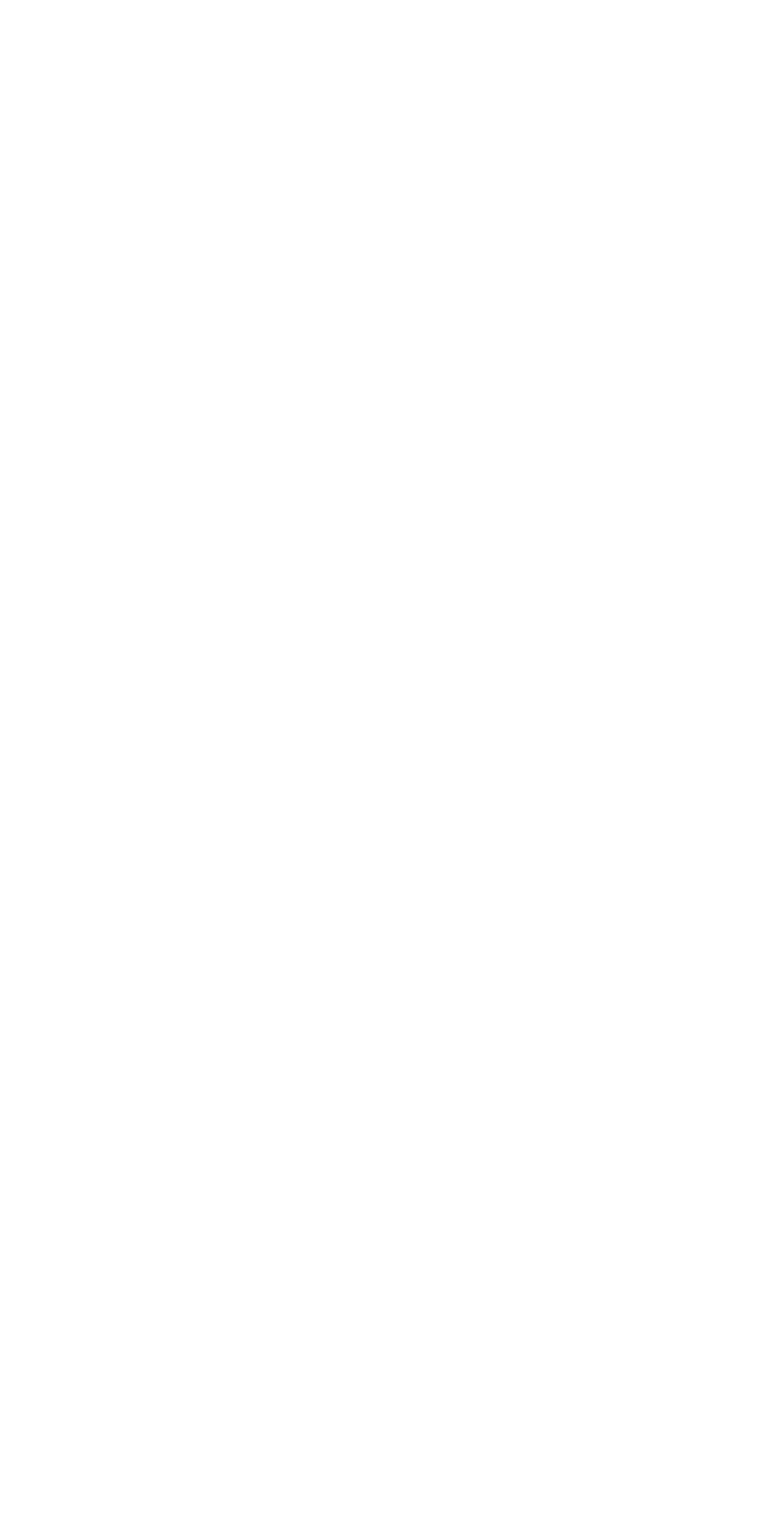
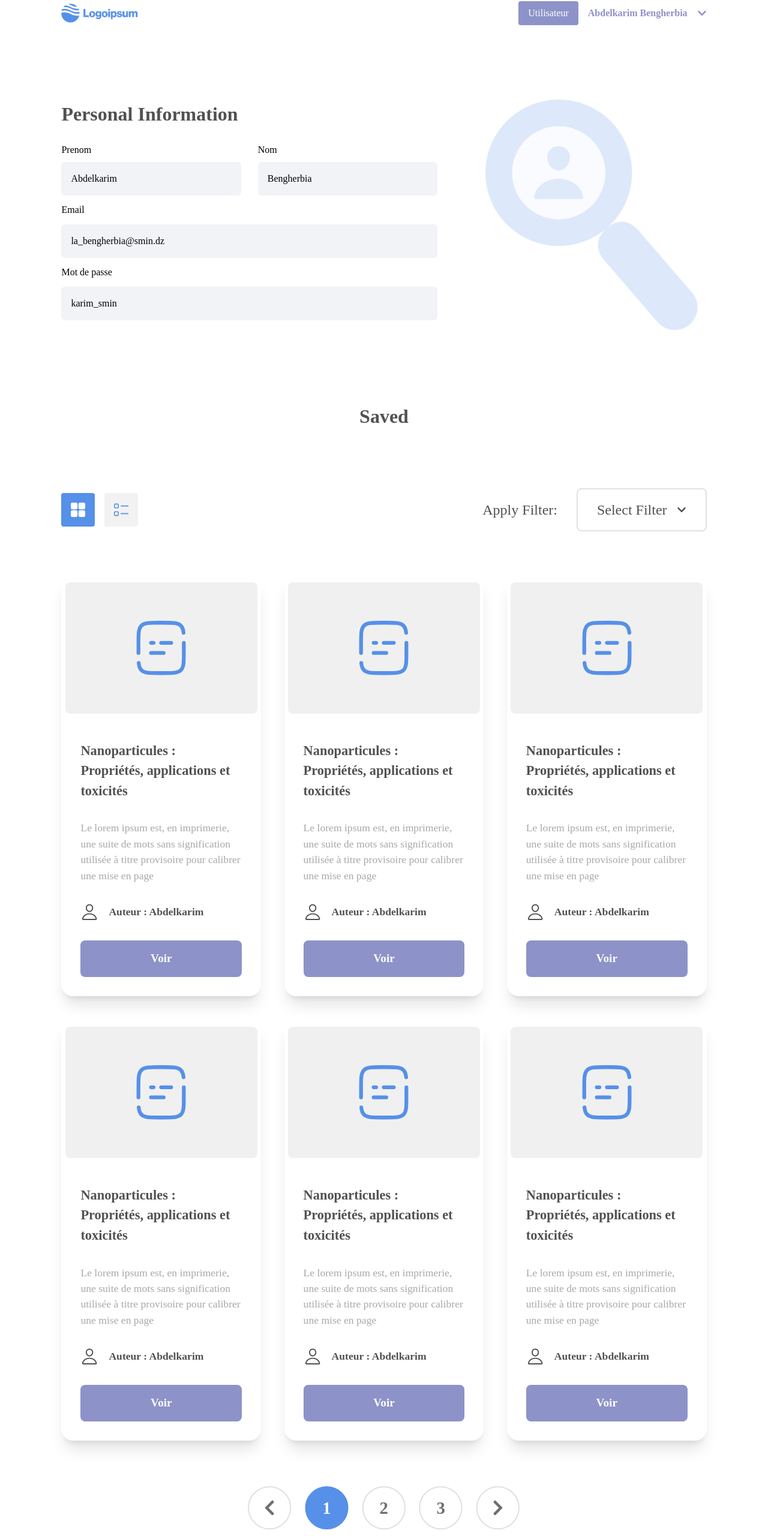
Before and after one commit to CS-ISE-Project/front-end, a React (Create React App) app: page /user/profile in a window 1280 px wide. Before the commit this address had no page. Shown: the part 34-2600 px from the top of the page at 60% size. Before the commit the page ends 800 px from the top, so only its background shows below. Built offline with nearby package versions, Linux system fonts and the light colour scheme.

Commit message:
finishing the profile page and waiting karim to review it

```diff
--- a/src/App.js
+++ b/src/App.js
@@ -9,6 +9,7 @@ import UserLayout from "./Components/Pages/User/Layout/UserLayout";
 import Search from "./Components/Pages/User/Pages/Search";
 import Results from "./Components/Pages/User/Pages/Results";
 import ArticleDetails from "./Components/Pages/User/Pages/ArticleDetails";
+import UserProfile from "./Components/Pages/User/Pages/UserProfile";
 
 export default function App() {
   const AdminContext = createContext(1);
@@ -45,6 +46,7 @@ export default function App() {
             <Route index element={<Search />} />
             <Route element={<Results />} path="results" />
             <Route element={<ArticleDetails />} path="article" />
+            <Route element={<UserProfile />} path="profile" />
             {/* User routes */}
           </Route>
         )}
--- /dev/null
+++ b/src/Components/Pages/User/Pages/UserProfile.js
@@ -0,0 +1,184 @@
+import React, { useState } from "react";
+import { FaChevronDown, FaChevronLeft, FaChevronRight } from "react-icons/fa";
+import Article from "./Article";
+const UserProfile = () => {
+
+  const prenom ="Abdelkarim" ;
+  const nom ="Bengherbia" ;
+  const email ="la_bengherbia@smin.dz" ;
+  const password ="karim_smin" ;
+  const [carousel, setCarousel] = useState(1);
+  const [Pagination, setPagination] = useState(1);
+
+  return (
+    <div className="flex flex-col w-[84vw] lg:gap-[72px] md:my-[200px] my-[160px]">
+
+      <div className="flex flex-col lg:flex-row justify-between md:gap-20">
+
+        <div className="lg:order-last mb-[4vh] flex justify-center items-center">
+            <img className="h-[26vh] md:h-[30vh] lg:h-[50vh] xl:h-[55vh]  " src="/profileImage.png" alt="f"/>
+        </div>
+
+        <div className="flex flex-1 lg:max-w-2xl flex-col">
+              <h2 className="lg:text-[2rem] text-[1.7rem] mb-[3vh] text-Typo font-extrabold">
+              Personal Information
+              </h2>
+              <div className="flex flex-col gap-3">
+                 <div className="flex justify-between  gap-5  sm:gap-7">
+                  <div className="flex flex-col w-1/2 gap-2 ">
+                    <label className="">Prenom</label>
+                    <div className=" rounded-md text-black  bg-[#F2F3F6] w-full p-3 md:p-4">{prenom}</div>
+                  </div>
+                  <div className="flex flex-col w-1/2 gap-2">
+                  <label className="">Nom</label>
+                  <div className="rounded-md text-black bg-[#F2F3F6] w-full  p-3 md:p-4">{nom}</div>
+                    </div>
+                  </div>
+                  <label>Email</label>
+                      <div className="rounded-md text-black  bg-[#F2F3F6]  p-3 md:p-4">{email}</div>
+                  <label>Mot de passe</label>
+                  <div className="rounded-md text-black  bg-[#F2F3F6] p-3 md:p-4">{password}</div>
+              </div>
+
+        </div>
+      </div>
+
+      <div className="lg:text-[2rem] text-[1.7rem] mb-[3vh] text-Typo font-extrabold text-center mt-[3vh] lg:mt-0">
+          Saved
+      </div>
+      <div className="w-[100%] flex items-center justify-between">
+        <div className="flex gap-4">
+          <button
+            className={`${
+              carousel
+                ? "rounded-[4px] md:h-[56px] h-[40px] md:w-[56px] w-[40px] flex items-center justify-center bg-Blue66"
+                : "rounded-[4px] md:h-[56px] h-[40px] md:w-[56px] w-[40px] flex items-center justify-center bg-[#F2F2F2]"
+            }`}
+            onClick={() => {
+              setCarousel(1);
+            }}
+          >
+            {carousel ? (
+              <img
+                src="/carouselw.svg"
+                alt="carousel"
+                className="max-w-[70%]"
+              />
+            ) : (
+              <img src="/carousel.svg" alt="carousel" className="max-w-[70%]" />
+            )}
+          </button>
+          <button
+            className={`${
+              !carousel
+                ? "rounded-[4px] md:h-[56px] h-[40px] md:w-[56px] w-[40px] flex items-center justify-center bg-Blue66 "
+                : "rounded-[4px] md:h-[56px] h-[40px] md:w-[56px] w-[40px] flex items-center justify-center bg-[#F2F2F2]"
+            }`}
+            onClick={() => {
+              setCarousel(0);
+            }}
+          >
+            {!carousel ? (
+              <img src="/listw.svg" alt="carousel" className="max-w-[70%]" />
+            ) : (
+              <img src="/list.svg" alt="carousel" className="max-w-[70%]" />
+            )}
+          </button>
+        </div>
+        <div className="flex items-center lg:gap-8 gap-4">
+          <p className="text-Typo lg:text-[1.5rem] md:text-[1.3rem] text-[1rem]">
+            Apply Filter:
+          </p>
+          <div className="text-Typo border-2 rounded-[8px] border-[#DEE2E6] flex items-center py-4 px-8 gap-4">
+            <p className="lg:text-[1.5rem] md:text-[1.3rem] text-[1rem]">
+              Select Filter
+            </p>
+            <FaChevronDown />
+          </div>
+        </div>
+      </div>
+
+      {carousel ? (
+        <div className="grid lg:grid-cols-3 md:grid-cols-2 grid-cols-1 gap-[3vw]">
+          <Article carousel={carousel} />
+          <Article carousel={carousel} />
+          <Article carousel={carousel} />
+          <Article carousel={carousel} />
+          <Article carousel={carousel} />
+          <Article carousel={carousel} />
+        </div>
+      ) : (
+        <div className="flex flex-col gap-[3vw]">
+          <Article carousel={carousel} />
+          <Article carousel={carousel} />
+          <Article carousel={carousel} />
+          <Article carousel={carousel} />
+          <Article carousel={carousel} />
+          <Article carousel={carousel} />
+        </div>
+      )}
+
+      <div className="lg:scale-1 md:scale-[0.9] scale-[0.8] flex gap-[0.7vw] gap-[2vw] justify-center items-center desktop15:mt-[-400px] cursor-pointer">
+        <div
+          className="flex items-center justify-center border-2 border-[#DDDDDD] rounded-full w-20 h-20 text-[#6F6F6F] text-[2rem]"
+          onClick={() => {
+            if (Pagination !== 1) {
+              setPagination(Pagination - 1);
+            }
+          }}
+        >
+          <FaChevronLeft />
+        </div>
+        <div
+          className={`${
+            Pagination === 1
+              ? "flex items-center justify-center border-2 border-Blue66 rounded-full w-20 h-20 text-white bg-Blue66 text-[2rem] font-bold "
+              : "flex items-center justify-center border-2 border-[#DDDDDD] rounded-full w-20 h-20 text-[#6F6F6F] text-[2rem] font-bold cursor-pointer"
+          }`}
+          onClick={() => {
+            setPagination(1);
+          }}
+        >
+          1
+        </div>
+        <div
+          className={`${
+            Pagination === 2
+              ? "flex items-center justify-center border-2 border-Blue66 rounded-full w-20 h-20 text-white bg-Blue66 text-[2rem] font-bold"
+              : "flex items-center justify-center border-2 border-[#DDDDDD] rounded-full w-20 h-20 text-[#6F6F6F] text-[2rem] font-bold cursor-pointer"
+          }`}
+          onClick={() => {
+            setPagination(2);
+          }}
+        >
+          2
+        </div>
+        <div
+          className={`${
+            Pagination === 3
+              ? "flex items-center justify-center border-2 border-Blue66 rounded-full w-20 h-20 text-white bg-Blue66 text-[2rem] font-bold"
+              : "flex items-center justify-center border-2 border-[#DDDDDD] rounded-full w-20 h-20 text-[#6F6F6F] text-[2rem] font-bold cursor-pointer"
+          }`}
+          onClick={() => {
+            setPagination(3);
+          }}
+        >
+          3
+        </div>
+
+        <div
+          className="flex items-center justify-center border-2 border-[#DDDDDD] rounded-full w-20 h-20 text-[#6F6F6F] text-[2rem]"
+          onClick={() => {
+            if (Pagination !== 3) {
+              setPagination(Pagination + 1);
+            }
+          }}
+        >
+          <FaChevronRight />
+        </div>
+      </div>
+
+    </div>
+  )
+}
+export default UserProfile;
```
Also changed, not shown: public/ProfileImage.png (added).
